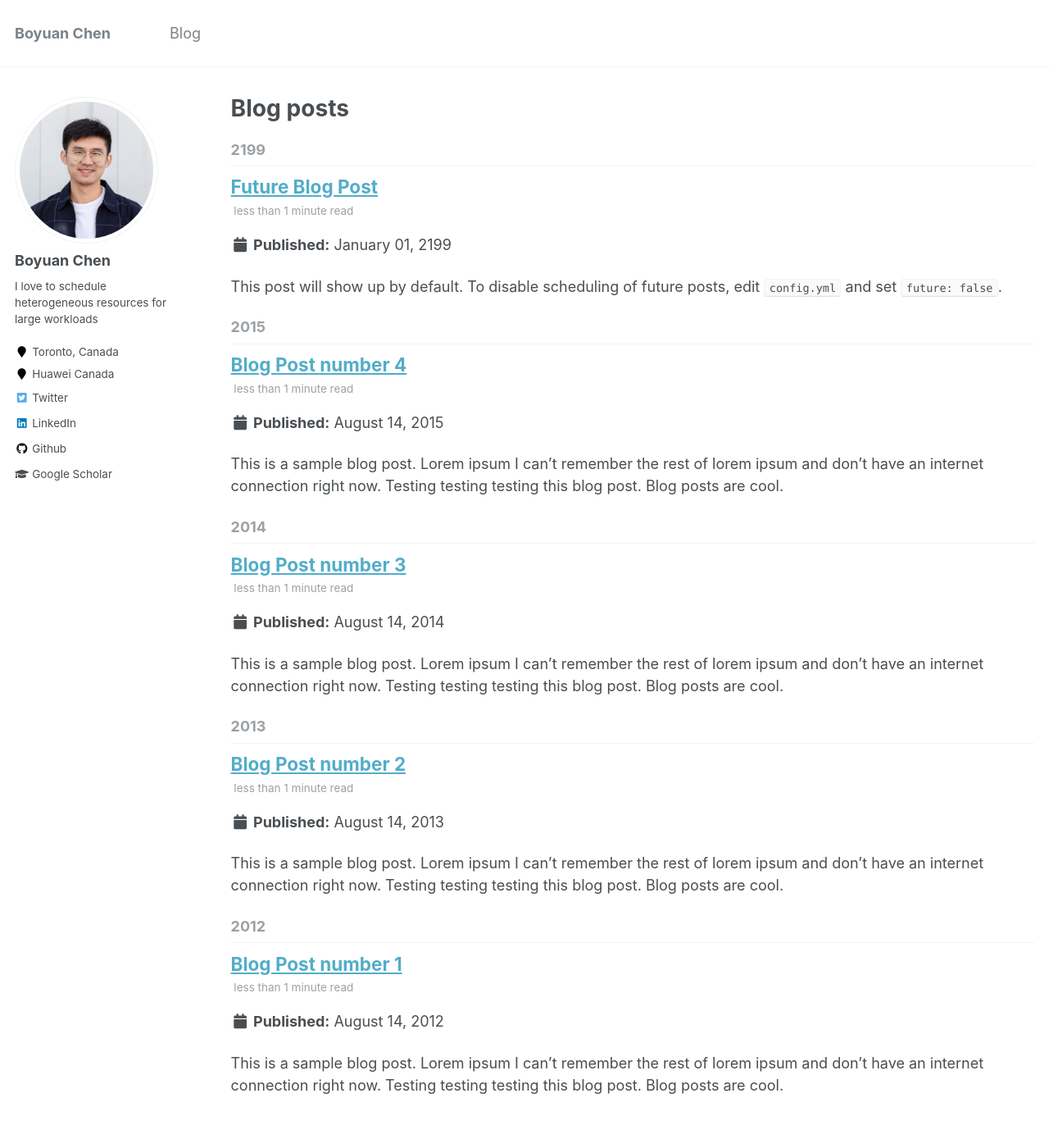
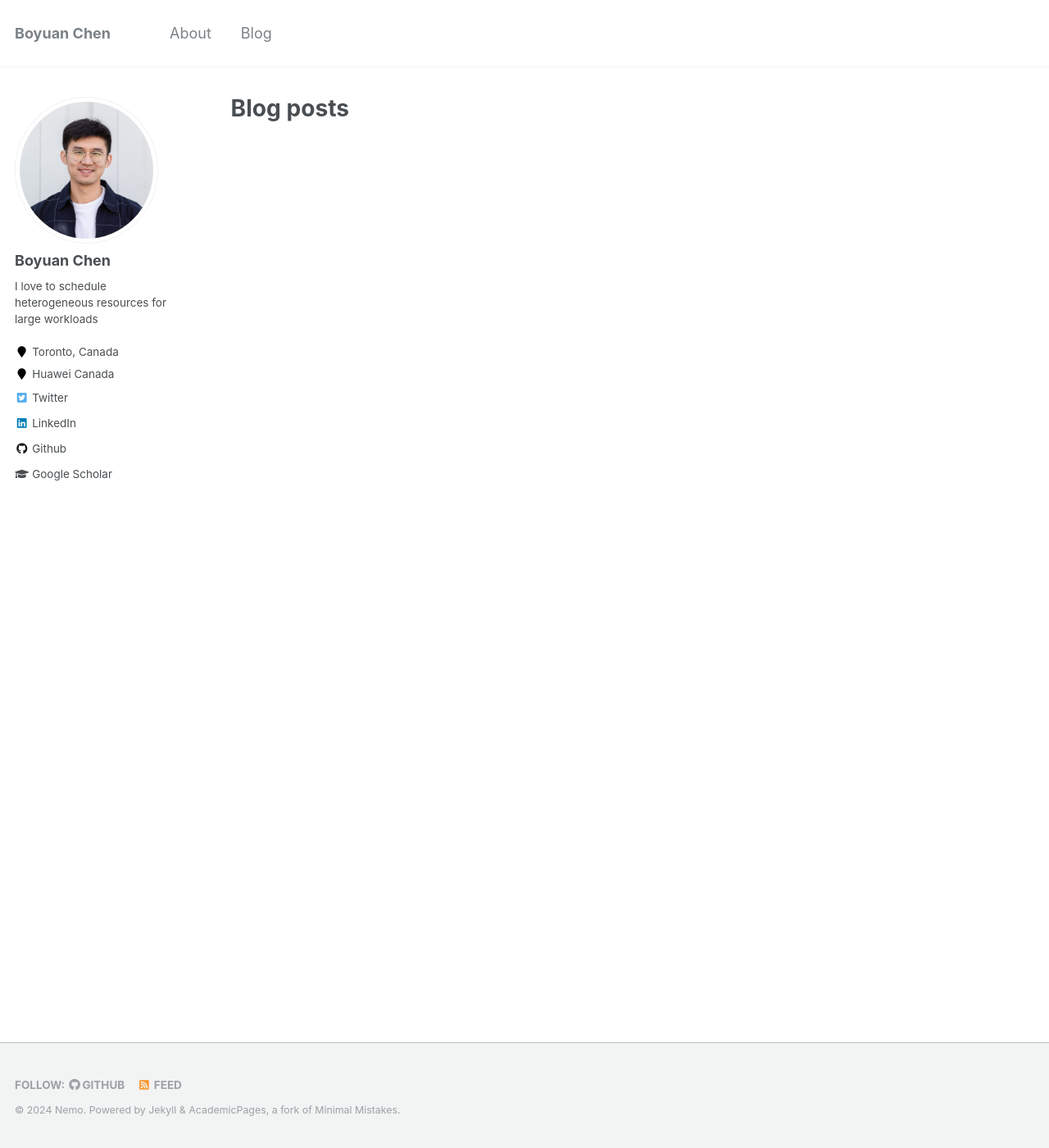
Before and after one commit to nemo9cby/nemo9cby.github.io, a Jekyll site: the page built from _pages/year-archive.html, in a window 1280 px wide and 1400 px high. Shown: the whole window at 82% size. Built offline with Jekyll 4.4.1, drawn with Linux system fonts in a browser that asks for light colours; some of the changed text lies outside the part shown.

Commit message:
update homepage with selected pubs and empty blogs

```diff
--- a/_config.yml
+++ b/_config.yml
@@ -9,7 +9,7 @@
 locale                   : "en-US"
 title                    : "Boyuan Chen"
 title_separator          : "-"
-name                     : &name "Your Name"
+name                     : &name "Nemo"
 description              : &description "Description"
 url                      : "https://nemo9cby.github.io" # the base hostname & protocol for your site e.g. "https://mmistakes.github.io"
 baseurl                  : "" # the subpath of your site, e.g. "/blog"
@@ -261,14 +261,14 @@
 # Plugins
 plugins:
   - jekyll-paginate
-  - jekyll-sitemap
+#  - jekyll-sitemap
   - jekyll-gist
   - jekyll-feed
   - jekyll-redirect-from
 # mimic GitHub Pages with --safe
 whitelist:
   - jekyll-paginate
-  - jekyll-sitemap
+    #  - jekyll-sitemap
   - jekyll-gist
   - jekyll-feed
   - jemoji
--- a/_data/navigation.yml
+++ b/_data/navigation.yml
@@ -1,5 +1,7 @@
 # main links links
 main:
 
+  - title: "About"
+    url: /
   - title: "Blog"
-    url: /year-archive/
+    url: /blogs
--- a/_includes/footer/custom.html
+++ b/_includes/footer/custom.html
@@ -1,3 +1,2 @@
 <!-- start custom footer snippets -->
-<a href="/sitemap/">Sitemap</a>
 <!-- end custom footer snippets -->
--- a/_pages/year-archive.html
+++ b/_pages/year-archive.html
@@ -1,6 +1,6 @@
 ---
 layout: archive
-permalink: /year-archive/
+permalink: /blogs
 title: "Blog posts"
 author_profile: true
 redirect_from:
--- a/_posts/2012-08-14-blog-post-1.md
+++ /dev/null
@@ -1,20 +0,0 @@
----
-title: 'Blog Post number 1'
-date: 2012-08-14
-permalink: /posts/2012/08/blog-post-1/
-tags:
-  - cool posts
-  - category1
-  - category2
----
-
-This is a sample blog post. Lorem ipsum I can't remember the rest of lorem ipsum and don't have an internet connection right now. Testing testing testing this blog post. Blog posts are cool.
-
-Headings are cool
-======
-
-You can have many headings
-======
-
-Aren't headings cool?
-------
--- a/_posts/2013-08-14-blog-post-2.md
+++ /dev/null
@@ -1,20 +0,0 @@
----
-title: 'Blog Post number 2'
-date: 2013-08-14
-permalink: /posts/2013/08/blog-post-2/
-tags:
-  - cool posts
-  - category1
-  - category2
----
-
-This is a sample blog post. Lorem ipsum I can't remember the rest of lorem ipsum and don't have an internet connection right now. Testing testing testing this blog post. Blog posts are cool.
-
-Headings are cool
-======
-
-You can have many headings
-======
-
-Aren't headings cool?
-------
--- a/_posts/2014-08-14-blog-post-3.md
+++ /dev/null
@@ -1,20 +0,0 @@
----
-title: 'Blog Post number 3'
-date: 2014-08-14
-permalink: /posts/2014/08/blog-post-3/
-tags:
-  - cool posts
-  - category1
-  - category2
----
-
-This is a sample blog post. Lorem ipsum I can't remember the rest of lorem ipsum and don't have an internet connection right now. Testing testing testing this blog post. Blog posts are cool.
-
-Headings are cool
-======
-
-You can have many headings
-======
-
-Aren't headings cool?
-------
--- a/_posts/2199-01-01-future-post.md
+++ /dev/null
@@ -1,11 +0,0 @@
----
-title: 'Future Blog Post'
-date: 2199-01-01
-permalink: /posts/2012/08/blog-post-4/
-tags:
-  - cool posts
-  - category1
-  - category2
----
-
-This post will show up by default. To disable scheduling of future posts, edit `config.yml` and set `future: false`.
```
Also changed, not shown: _pages/about.md (+17 -7 lines), _posts/2015-08-14-blog-post-4.md (deleted, +0 -20 lines), 2 other files.
